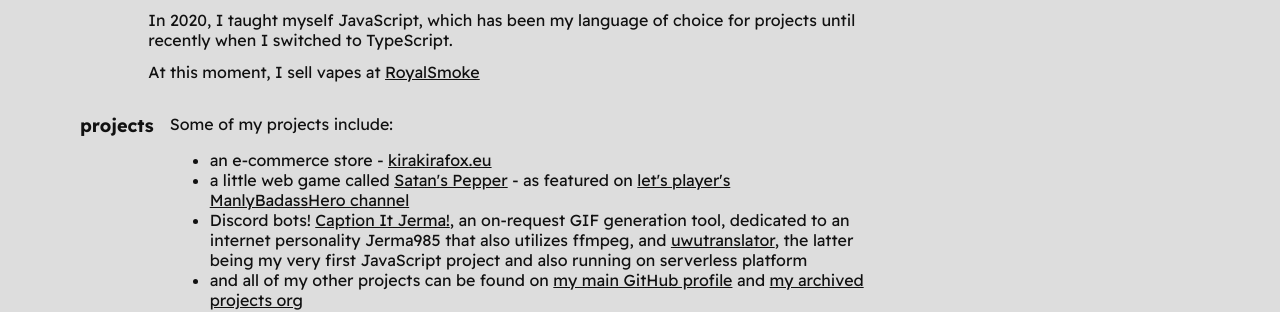
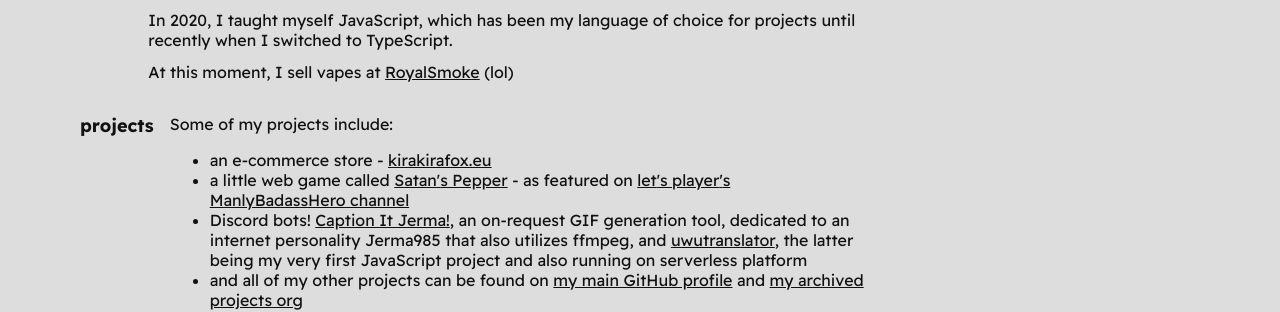
Before and after one commit to pauleks/paulekas.eu, a Next.js app: page / in a window 1280 px wide. Shown: the part 394-706 px from the top of the page. Built offline with nearby package versions, Linux system fonts and the light colour scheme; no server answers.

Commit message:
Update Biography.tsx

```diff
--- a/components/HomePage/Biography.tsx
+++ b/components/HomePage/Biography.tsx
@@ -68,7 +68,7 @@
                     In 2020, I taught myself JavaScript, which has been my language of choice for{" "}
                     projects until recently when I switched to TypeScript.
                 </p>
-                <p>At this moment, I sell vapes at <a href="https://royalsmoke.lt/" target="_blank">RoyalSmoke</a></p>
+                <p>At this moment, I sell vapes at <a href="https://royalsmoke.lt/" target="_blank">RoyalSmoke</a> (lol)</p>
             </Section>
 
             <Section sectionName="projects">
@@ -76,7 +76,7 @@
                     Some of my projects include:
                     <ul>
                         <li>an e-commerce store - <a href="https://kirakirafox.eu/" target="_blank">kirakirafox.eu</a></li>
-                        <li>a little web game called <a href="https://theonlyghostwolf.itch.io/satans-pepper" target="_blank">Satan's Pepper</a> - as featured on <a href="https://www.youtube.com/watch?v=HQtk2Jey1_M" target="_blank">let's player's ManlyBadassHero channel</a></li>
+                        <li>a little web game called <a href="https://theonlyghostwolf.itch.io/satans-pepper" target="_blank">Satan{`'`}s Pepper</a> - as featured on <a href="https://www.youtube.com/watch?v=HQtk2Jey1_M" target="_blank">let{`'`}s player{`'`}s ManlyBadassHero channel</a></li>
                         <li>Discord bots! <a href="https://github.com/pauleks/jermacaption" target="_blank">Caption It Jerma!</a>, an on-request GIF generation tool, dedicated to an internet personality Jerma985 that also utilizes ffmpeg, and <a href="https://github.com/pauleks/uwutranslator" target="_blank">uwutranslator</a>, the latter being my very first JavaScript project and also running on serverless platform</li>
                         <li>and all of my other projects can be found on <a href="https://github.com/pauleks" target="_blank" rel="noopener noreferrer">my main GitHub profile</a> and <a href="https://github.com/pauleksarchive" target="_blank" rel="noopener noreferrer">my archived projects org</a></li>
                     </ul>
```
